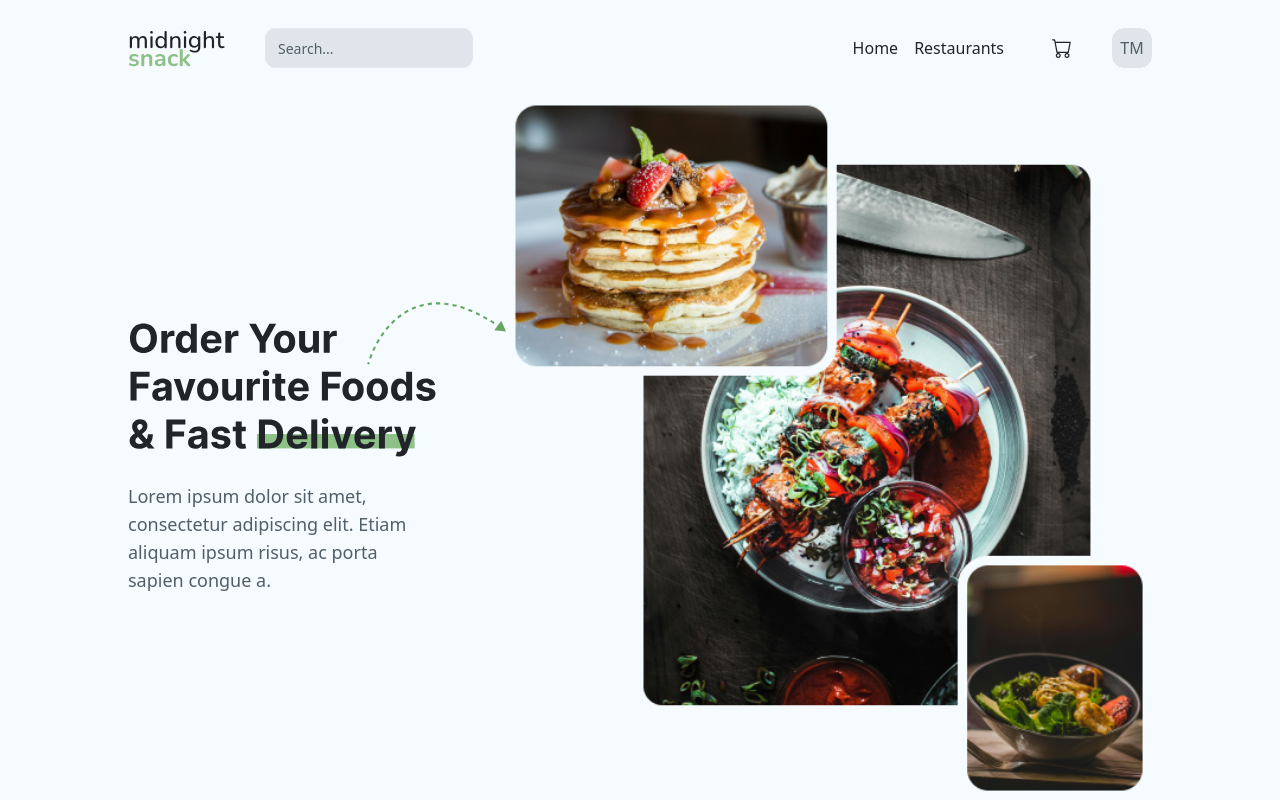
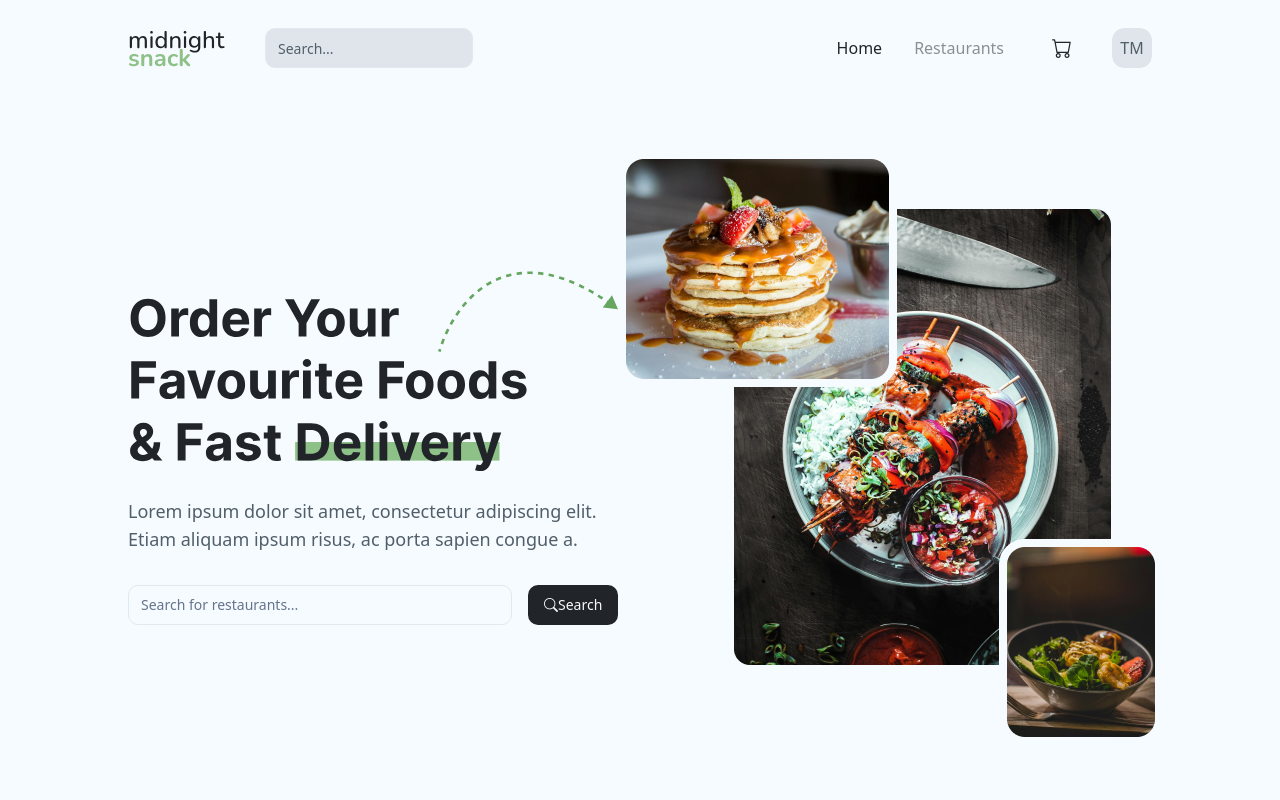
Before and after one commit to TerrenceMurray/MidnightSnack, a React (Vite) app: page / in a window 1280 px wide. Built offline with nearby package versions, Linux system fonts and the light colour scheme.

Commit message:
Fixed Routing
Created a Root layout and add nested layouts

```diff
--- /dev/null
+++ b/src/Root.jsx
@@ -0,0 +1,11 @@
+import { Outlet } from "react-router-dom";
+import Layout from "./pages/Layout";
+
+export default function Root ()
+{
+    return (
+        <Layout>
+            <Outlet />
+        </Layout>
+    );
+}
--- a/src/components/shared/Navbar.jsx
+++ b/src/components/shared/Navbar.jsx
@@ -1,32 +1,40 @@
-import { Link } from "react-router-dom";
+import { NavLink } from "react-router-dom";
 import logo from "../../assets/logo.svg";
 import { Input } from "@/components/ui/input";
 import { Avatar, AvatarFallback } from "../ui/avatar";
 import CartButton from "./CartButton";
+import { cn } from "@/lib/utils";
 
 export default function Navbar ()
 {
+    const isActiveLink = ({ isActive }) => cn(
+        "hover:text-accent transition-colors duration-00 ease-in-out",
+        {
+            "text-primary": isActive,
+            "opacity-50": !isActive
+        });
+
     return (
-        <nav className="flex w-full items-center py-7 px-32 gap-8">
+        <nav className="flex w-full items-center py-7 gap-8">
             <div className="flex gap-10 items-center">
-                <Link to="/">
+                <NavLink to="/">
                     <img src={logo} aria-label="Go to home page" alt="Midnight Snack Logo" />
-                </Link>
+                </NavLink>
                 <Input className="w-52 bg-foreground placeholder:text-secondary" type="text" placeholder="Search..." />
             </div>
-            <ul className="flex ml-auto items-center gap-4">
-                <li><Link to="/">Home</Link></li>
-                <li><Link to="/restaurants">Restaurants</Link></li>
+            <ul className="flex ml-auto items-center gap-8">
+                <li><NavLink className={isActiveLink} to="/">Home</NavLink></li>
+                <li><NavLink className={isActiveLink} to="/restaurants">Restaurants</NavLink></li>
             </ul>
             <div className="flex gap-6">
                 <CartButton />
-                <Link to="/settings/profile">
+                <NavLink to="/settings/profile">
                     <Avatar className="rounded-lg">
                         <AvatarFallback className="text-secondary bg-foreground rounded-lg">
                             TM
                         </AvatarFallback>
                     </Avatar>
-                </Link>
+                </NavLink>
             </div>
         </nav>
     );
--- a/src/index.css
+++ b/src/index.css
@@ -71,6 +71,6 @@
 	}
 
 	#root {
-		@apply w-full h-full flex flex-col;
+		@apply w-full h-full flex flex-col max-w-[85rem] mx-auto px-32
 	}
 }
--- a/src/pages/Error.jsx
+++ b/src/pages/Error.jsx
@@ -1,10 +1,6 @@
-import Layout from "./Layout";
-
 export default function Error ()
 {
     return (
-        <Layout>
-            <h1>Home</h1>
-        </Layout>
+        <h1>Error Fetching Page</h1>
     );
 }
--- a/src/pages/Home.jsx
+++ b/src/pages/Home.jsx
@@ -1,24 +1,25 @@
 import Title from "../components/Title";
 import Layout from "./Layout";
 import HeroImage from "@/assets/Hero Image.png";
-import Arrow from "@/assets/arrow.svg";
 import TitleSVG from "@/assets/title.svg";
+import { Button } from "@/components/ui/button";
+import { Input } from "@/components/ui/input";
 
 export default function Home ()
 {
     Title("Midnight Snacks");
 
     return (
-        <Layout>
-            <main className="px-32 flex w-full flex-1 items-center">
-                <section className="inline">
-                    <h1>
-                        <img className="flex-1 h-auto w-auto max-w-full" src={TitleSVG} aria-label="" alt="Hero section title" />
-                    </h1>
-                    <p className="subtitle mt-6 w-[75%]">Lorem ipsum dolor sit amet, consectetur adipiscing elit. Etiam aliquam  ipsum risus, ac porta sapien congue a.</p>
-                </section>
-                <img className="flex-1 h-full w-auto max-w-full" src={HeroImage} alt="Home" />
-            </main>
-        </Layout>
+        <main className="flex w-full flex-1 justify-between items-center   ">
+            <section className="">
+                <img className="" src={TitleSVG} aria-label="" alt="Hero section title" />
+                <p className="subtitle mt-6">Lorem ipsum dolor sit amet, consectetur adipiscing elit. Etiam aliquam  ipsum risus, ac porta sapien congue a.</p>
+                <div className="flex gap-4 items-center mt-8">
+                    <Input className="w-96" type="text" placeholder="Search for restaurants..." />
+                    <Button> <i className="bi bi-search"></i> Search</Button>
+                </div>
+            </section>
+            <img className="" src={HeroImage} alt="Home" />
+        </main>
     );
 }
--- a/src/pages/Restaurant.jsx
+++ b/src/pages/Restaurant.jsx
@@ -1,10 +1,6 @@
-import Layout from "./Layout";
-
 export default function Restaurant ()
 {
     return (
-        <Layout>
-            <h1>Restaurant</h1>
-        </Layout>
+        <h1>Restaurant</h1>
     );
 }
--- a/src/pages/Restaurants.jsx
+++ b/src/pages/Restaurants.jsx
@@ -1,12 +1,10 @@
-import Layout from "./Layout";
 import Title from "../components/Title";
 
 export default function Restaurants ()
 {
     Title("Midnight Snacks | Restaurants");
+
     return (
-        <Layout>
-            <h1>Restaurants</h1>
-        </Layout>
+        <h1>Restaurants</h1>
     );
 }
```
Also changed, not shown: src/main.jsx (+17 -9 lines).
